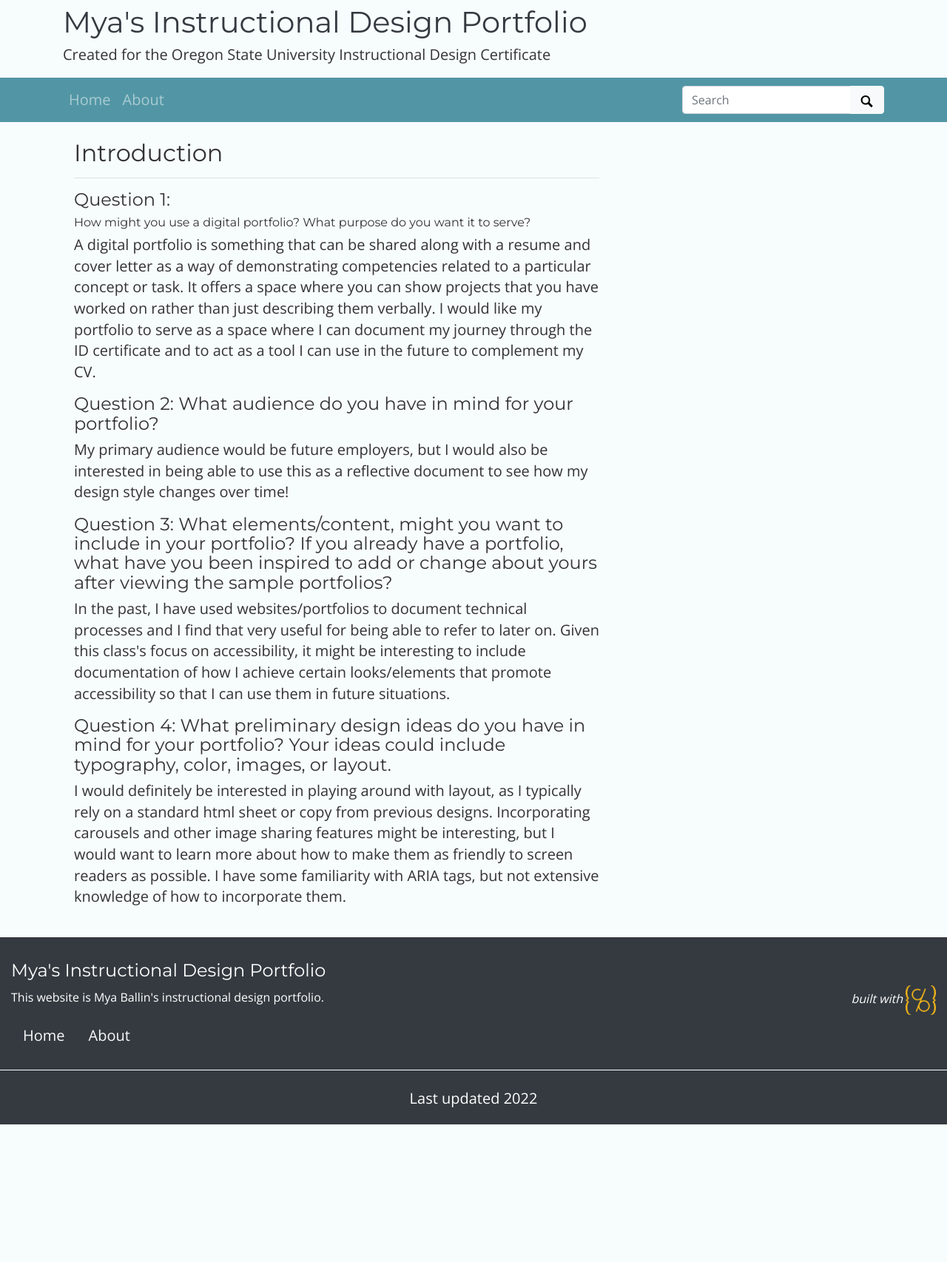
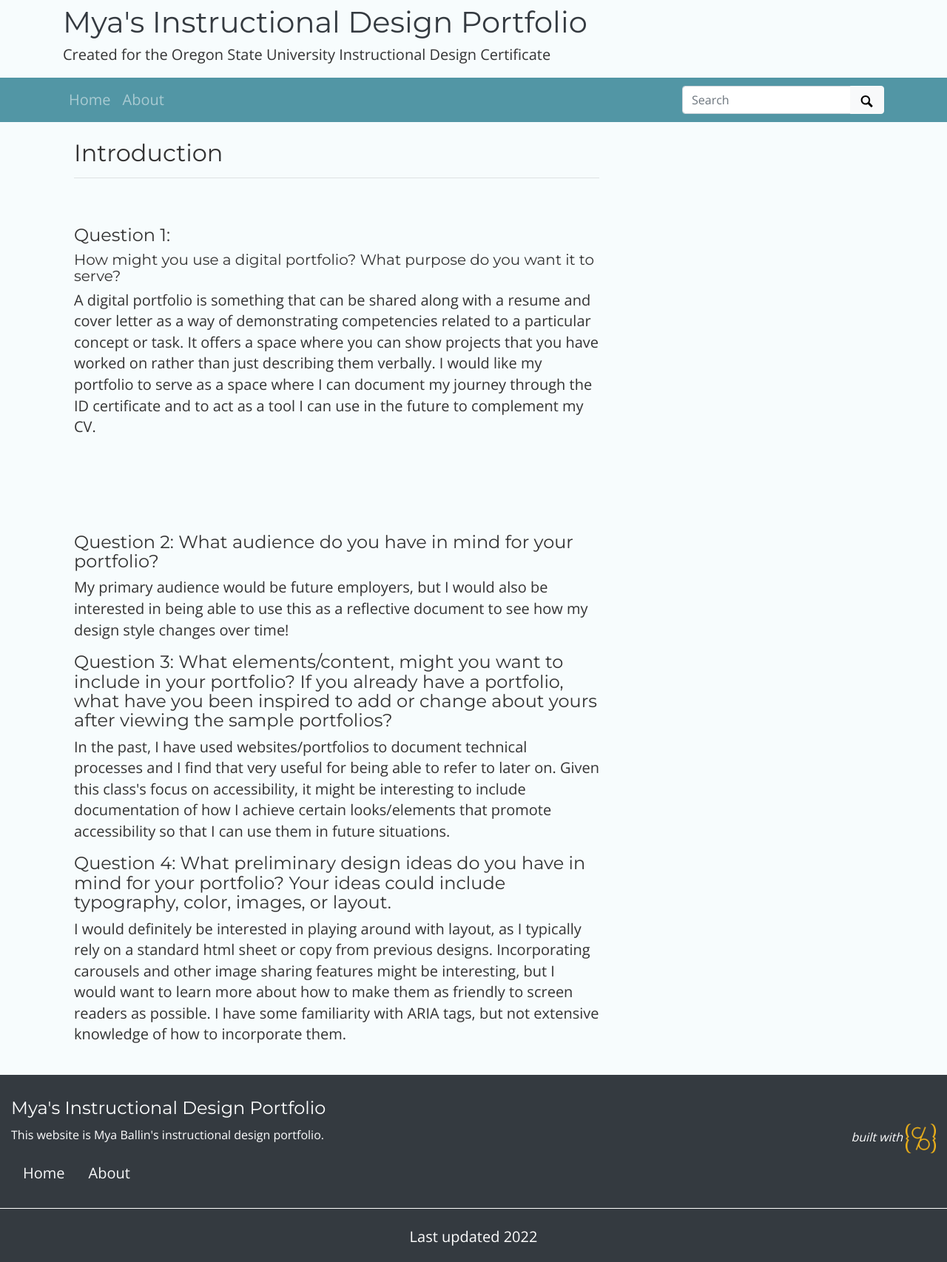
Before and after one commit to mxballin/instructional-design, a Jekyll site: the page built from index.md, in a window 1280 px wide. Shown: the whole page at 74% size. Built offline with Jekyll 4.4.1, drawn with Linux system fonts in a browser that asks for light colours; some web fonts are replaced; before the commit the page ends 1520 px from its top, so only the background shows below that.

Commit message:
Update home-infographic.html

```diff
--- a/_layouts/home-infographic.html
+++ b/_layouts/home-infographic.html
@@ -8,13 +8,13 @@ layout: page
     <div class="col-md-8 my-auto">
       <h2> Introduction </h2>
       <hr>
-      <p class="py-auto">
-      <h4>Question 1:</h4> <h6>How might you use a digital portfolio? What purpose do you want it to serve?</h6>
+      <p class="py-3">
+      <h4>Question 1:</h4> <h5>How might you use a digital portfolio? What purpose do you want it to serve?</h5>
       A digital portfolio is something that can be shared along with a resume and cover letter as a way of demonstrating competencies related to a particular concept or task.
       It offers a space where you can show projects that you have worked on rather than just describing them verbally.
       I would like my portfolio to serve as a space where I can document my journey through the ID certificate and to act as a tool I can use in the future to complement my CV.
       </p>
-      <p class="py-auto">
+      <p class="py-5">
       <h4>Question 2: What audience do you have in mind for your portfolio?</h4>
       My primary audience would be future employers, but I would also be interested in being able to use this as a reflective document to see how my design style changes over time!
 
```
